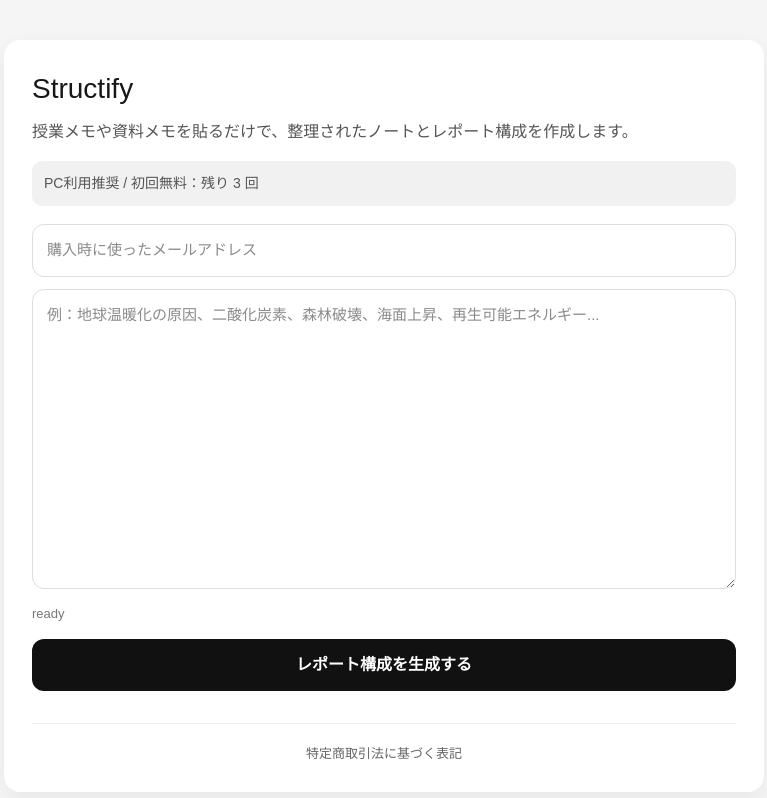
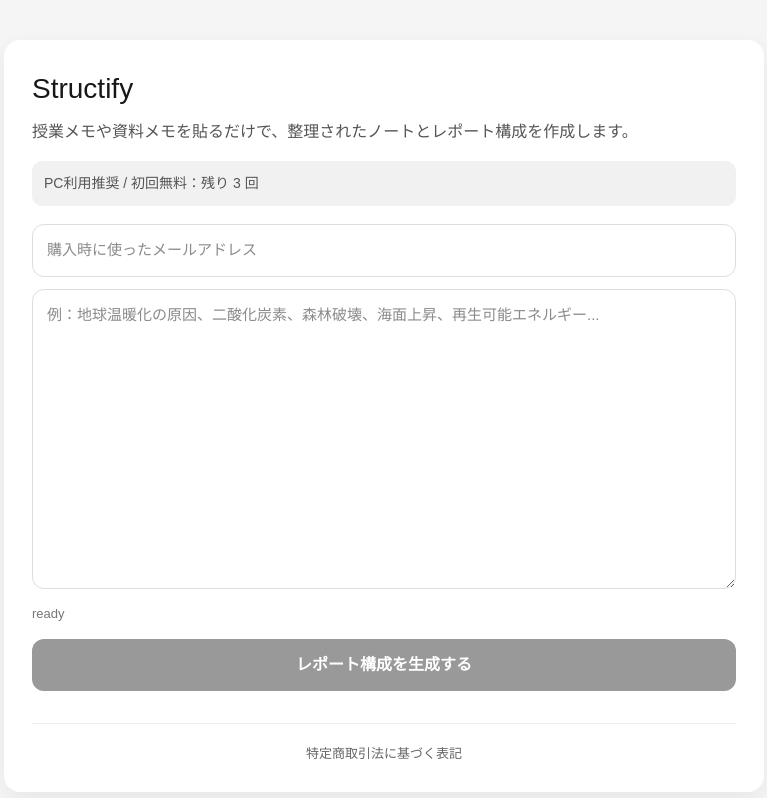
Before and after one commit to koji66/report-tool, a Next.js app: page / in a window 1280 px wide. Shown: the top 798 px of the page, without its empty margins (256-1023 px from the left). Built offline with nearby package versions, Linux system fonts and the light colour scheme.

Commit message:
Update page.tsx

```diff
--- a/app/page.tsx
+++ b/app/page.tsx
@@ -184,18 +184,20 @@
 
         <button
           onClick={handleGenerate}
-          disabled={loading || !text.trim() || !email.trim() || !canUse}
+          disabled={loading || !text.trim() || !email.trim()}
           style={{
            marginTop: 16,
            width: "100%",
            padding: 14,
           backgroundColor:
-              loading || !canUse ? "#999" : "#111",
+          loading || !text.trim() || !email.trim()
+           ? "#999"
+           : "#111",
            color: "#fff",
            border: "none",
            borderRadius: 12,
            cursor:
-              loading || !text.trim() || !email.trim() || !canUse
+          loading || !text.trim() || !email.trim()
         ? "not-allowed"
         : "pointer",
           fontWeight: "bold",
@@ -232,7 +234,8 @@
                 marginTop: 16,
                 padding: 12,
                 width: "100%",
-                background: "#111",
+                backgroundColor:
+                 loading || !text.trim() || !email.trim() ? "#999" : "#111",
                 color: "#fff",
                 border: "none",
                 borderRadius: 12,
```
Lines whose indentation alone changed are shown as unchanged.
